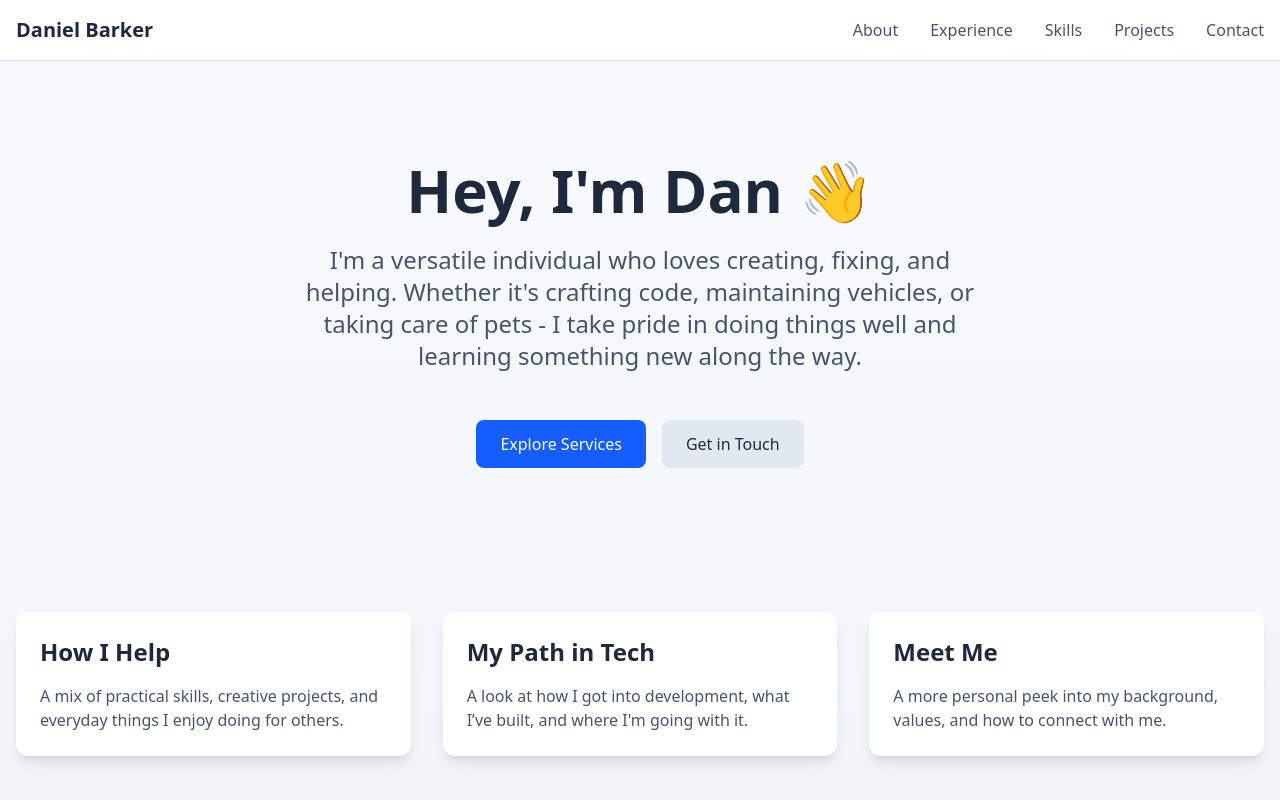
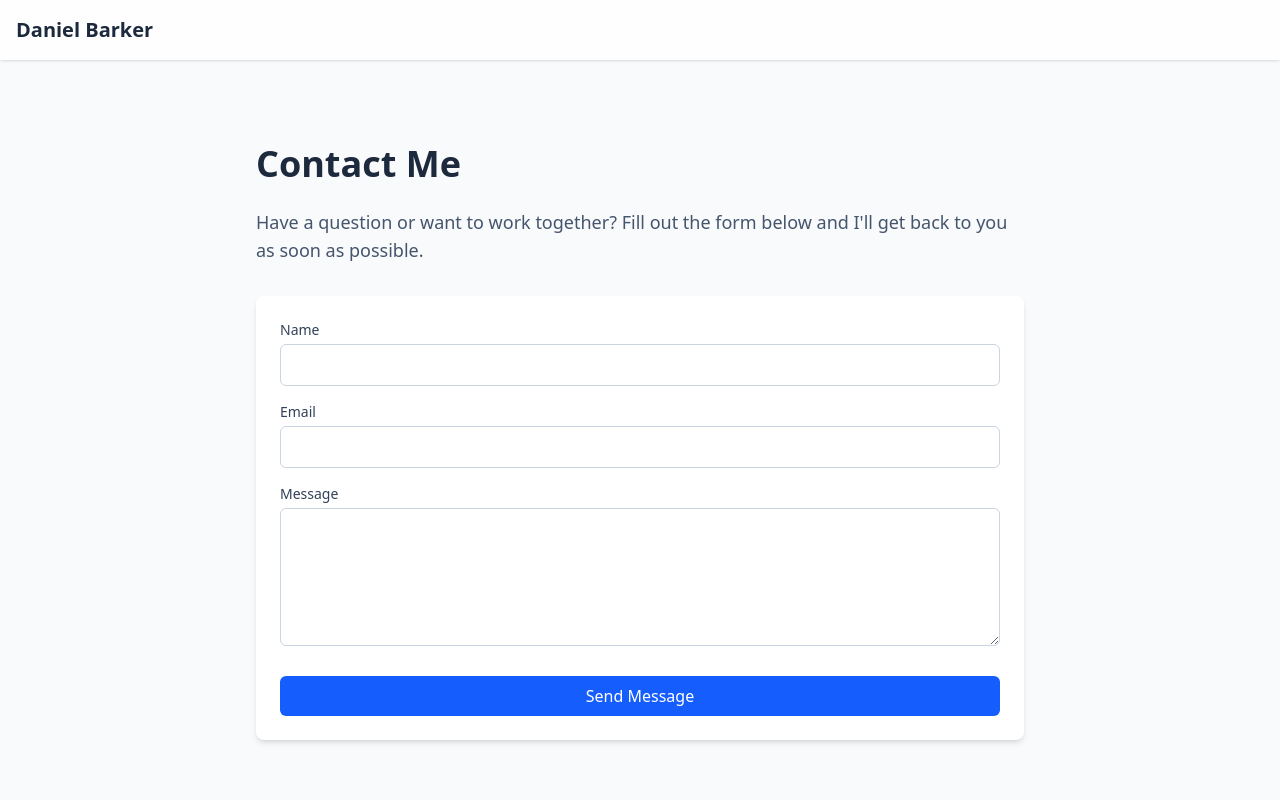
Before and after one commit to daniel-barker/dan-barker, a SvelteKit app: page / in a window 1280 px wide. Shown: the top 800 px of the page. Built offline with nearby package versions, Linux system fonts and the light colour scheme.

Commit message:
contact me. bbt is where it's at

```diff
--- a/src/app.css
+++ b/src/app.css
@@ -1,3 +1,2 @@
-@import 'tailwindcss';
-@plugin '@tailwindcss/forms';
-@plugin '@tailwindcss/typography';
+/* Tailwind CSS v4 setup */
+@import "tailwindcss";
--- a/src/routes/+layout.svelte
+++ b/src/routes/+layout.svelte
@@ -9,10 +9,10 @@
 	let { children } = $props();
 
 	const navItems = [
-		{ href: '#about', text: 'About' },
-		{ href: '#experience', text: 'Experience' },
-		{ href: '#skills', text: 'Skills' },
-		{ href: '#projects', text: 'Projects' },
+		{ href: '/about', text: 'About' },
+		{ href: '/dev#projects', text: 'Experience' },
+		{ href: '/life', text: 'Skills' },
+		{ href: '/dev', text: 'Projects' },
 		{ href: '/contact', text: 'Contact' }
 	];
 </script>
@@ -24,7 +24,7 @@
 		<nav class="container mx-auto px-4 py-4">
 			<div class="flex items-center justify-between">
 				<a href="/" class="text-xl font-bold text-slate-800 dark:text-white">Daniel Barker</a>
-				<ul class="hidden space-x-8 md:flex">
+				<!-- <ul class="hidden space-x-8 md:flex">
 					{#each navItems as item}
 						<li>
 							<a
@@ -35,7 +35,7 @@
 							</a>
 						</li>
 					{/each}
-				</ul>
+				</ul> -->
 				<button
 					class="p-2 text-slate-600 hover:text-slate-900 md:hidden dark:text-slate-300 dark:hover:text-white"
 					aria-label="Menu"
--- a/src/routes/+page.svelte
+++ b/src/routes/+page.svelte
@@ -1,56 +1,137 @@
 <script>
-  import { fade } from 'svelte/transition';
+	import { onMount } from 'svelte';
+
+	let formData = {
+		name: '',
+		email: '',
+		message: ''
+	};
+
+	let status = {
+		submitting: false,
+		success: false,
+		error: false,
+		message: ''
+	};
+
+	// Google Apps Script deployment ID - you'll need to replace this with your actual deployment ID
+	// after setting up your Google Apps Script
+	const SCRIPT_URL =
+		'https://script.google.com/macros/s/AKfycbyNy63vNFOQfXmPHgqtneinIwpvCcpqUjMunBXudpwSvxjHVattJQjCntG3QkAjkUUCsA/exec';
+
+	async function handleSubmit() {
+		status.submitting = true;
+		status.success = false;
+		status.error = false;
+		status.message = '';
+
+		try {
+			const response = await fetch(SCRIPT_URL, {
+				method: 'POST',
+				mode: 'no-cors', // This is important for CORS issues with Google Apps Script
+				headers: {
+					'Content-Type': 'application/json'
+				},
+				body: JSON.stringify(formData)
+			});
+
+			// Since mode is 'no-cors', we can't actually read the response
+			// So we assume success if no error is thrown
+			status.success = true;
+			status.message = 'Your message has been sent! I will get back to you soon.';
+
+			// Reset form
+			formData = {
+				name: '',
+				email: '',
+				message: ''
+			};
+		} catch (error) {
+			status.error = true;
+			status.message = 'There was an error sending your message. Please try again.';
+			console.error('Form submission error:', error);
+		} finally {
+			status.submitting = false;
+		}
+	}
 </script>
 
-<main class="min-h-screen bg-gradient-to-b from-slate-50 to-slate-100 dark:from-slate-900 dark:to-slate-800">
-  <!-- Hero Section -->
-  <section class="container mx-auto px-4 py-20 flex flex-col items-center text-center" in:fade>
-    <h1 class="text-5xl md:text-6xl font-bold text-slate-800 dark:text-white mb-6">
-      Hey, I'm Dan 👋
-    </h1>
-    <p class="text-xl md:text-2xl text-slate-600 dark:text-slate-300 max-w-2xl mb-12">
-      I'm a versatile individual who loves creating, fixing, and helping. Whether it's crafting code, maintaining vehicles, or taking care of pets - I take pride in doing things well and learning something new along the way.
-    </p>
-    <div class="flex gap-4">
-      <a href="#services" class="px-6 py-3 bg-blue-600 hover:bg-blue-700 text-white rounded-lg transition-colors">
-        Explore Services
-      </a>
-      <a href="#contact" class="px-6 py-3 bg-slate-200 hover:bg-slate-300 dark:bg-slate-700 dark:hover:bg-slate-600 text-slate-800 dark:text-white rounded-lg transition-colors">
-        Get in Touch
-      </a>
-    </div>
-  </section>
+<svelte:head>
+	<title>Contact | Daniel Barker</title>
+	<meta name="description" content="Get in touch with Daniel Barker, freelance web developer." />
+</svelte:head>
 
-  <!-- Main Sections Navigation -->
-  <section class="container mx-auto px-4 py-16 grid md:grid-cols-3 gap-8">
-    <!-- Services Card -->
-    <a href="/services" class="group p-6 bg-white dark:bg-slate-800 rounded-xl shadow-lg hover:shadow-xl transition-all">
-      <h2 class="text-2xl font-bold text-slate-800 dark:text-white mb-4 group-hover:text-blue-600 dark:group-hover:text-blue-400 transition-colors">
-        How I Help
-      </h2>
-      <p class="text-slate-600 dark:text-slate-300">
-        A mix of practical skills, creative projects, and everyday things I enjoy doing for others.
-      </p>
-    </a>
+<section class="container mx-auto px-4 py-16">
+	<div class="mx-auto max-w-3xl">
+		<h1 class="mb-6 text-4xl font-bold text-slate-800 dark:text-white">Contact Me</h1>
+		<p class="mb-8 text-lg text-slate-600 dark:text-slate-300">
+			Have a question or want to work together? Fill out the form below and I'll get back to you as
+			soon as possible.
+		</p>
 
-    <!-- Projects Card -->
-    <a href="/projects" class="group p-6 bg-white dark:bg-slate-800 rounded-xl shadow-lg hover:shadow-xl transition-all">
-      <h2 class="text-2xl font-bold text-slate-800 dark:text-white mb-4 group-hover:text-blue-600 dark:group-hover:text-blue-400 transition-colors">
-        My Path in Tech
-      </h2>
-      <p class="text-slate-600 dark:text-slate-300">
-        A look at how I got into development, what I’ve built, and where I'm going with it.
-      </p>
-    </a>
+		<form
+			on:submit|preventDefault={handleSubmit}
+			class="rounded-lg bg-white p-6 shadow-md dark:bg-slate-800"
+		>
+			<div class="mb-4">
+				<label for="name" class="mb-1 block text-sm font-medium text-slate-700 dark:text-slate-300"
+					>Name</label
+				>
+				<input
+					type="text"
+					id="name"
+					bind:value={formData.name}
+					required
+					class="w-full rounded-md border border-slate-300 px-4 py-2 focus:border-blue-500 focus:ring-2 focus:ring-blue-500 dark:border-slate-600 dark:bg-slate-700 dark:text-white"
+				/>
+			</div>
 
-    <!-- About/Contact Card -->
-    <a href="/me" class="group p-6 bg-white dark:bg-slate-800 rounded-xl shadow-lg hover:shadow-xl transition-all">
-      <h2 class="text-2xl font-bold text-slate-800 dark:text-white mb-4 group-hover:text-blue-600 dark:group-hover:text-blue-400 transition-colors">
-        Meet Me
-      </h2>
-      <p class="text-slate-600 dark:text-slate-300">
-        A more personal peek into my background, values, and how to connect with me.
-      </p>
-    </a>
-  </section>
-</main>
+			<div class="mb-4">
+				<label for="email" class="mb-1 block text-sm font-medium text-slate-700 dark:text-slate-300"
+					>Email</label
+				>
+				<input
+					type="email"
+					id="email"
+					bind:value={formData.email}
+					required
+					class="w-full rounded-md border border-slate-300 px-4 py-2 focus:border-blue-500 focus:ring-2 focus:ring-blue-500 dark:border-slate-600 dark:bg-slate-700 dark:text-white"
+				/>
+			</div>
+
+			<div class="mb-6">
+				<label
+					for="message"
+					class="mb-1 block text-sm font-medium text-slate-700 dark:text-slate-300">Message</label
+				>
+				<textarea
+					id="message"
+					bind:value={formData.message}
+					required
+					rows="5"
+					class="w-full rounded-md border border-slate-300 px-4 py-2 focus:border-blue-500 focus:ring-2 focus:ring-blue-500 dark:border-slate-600 dark:bg-slate-700 dark:text-white"
+				></textarea>
+			</div>
+
+			{#if status.success}
+				<div
+					class="mb-6 rounded-md bg-green-100 p-3 text-green-800 dark:bg-green-900 dark:text-green-100"
+				>
+					{status.message}
+				</div>
+			{:else if status.error}
+				<div class="mb-6 rounded-md bg-red-100 p-3 text-red-800 dark:bg-red-900 dark:text-red-100">
+					{status.message}
+				</div>
+			{/if}
+
+			<button
+				type="submit"
+				disabled={status.submitting}
+				class="w-full rounded-md bg-blue-600 px-4 py-2 font-medium text-white transition-colors hover:bg-blue-700 focus:ring-2 focus:ring-blue-500 focus:ring-offset-2 focus:outline-none disabled:cursor-not-allowed disabled:opacity-50"
+			>
+				{status.submitting ? 'Sending...' : 'Send Message'}
+			</button>
+		</form>
+	</div>
+</section>
--- a/src/routes/contact/+page.svelte
+++ /dev/null
@@ -1,137 +0,0 @@
-<script>
-	import { onMount } from 'svelte';
-
-	let formData = {
-		name: '',
-		email: '',
-		message: ''
-	};
-
-	let status = {
-		submitting: false,
-		success: false,
-		error: false,
-		message: ''
-	};
-
-	// Google Apps Script deployment ID - you'll need to replace this with your actual deployment ID
-	// after setting up your Google Apps Script
-	const SCRIPT_URL =
-		'https://script.google.com/macros/s/AKfycbyNy63vNFOQfXmPHgqtneinIwpvCcpqUjMunBXudpwSvxjHVattJQjCntG3QkAjkUUCsA/exec';
-
-	async function handleSubmit() {
-		status.submitting = true;
-		status.success = false;
-		status.error = false;
-		status.message = '';
-
-		try {
-			const response = await fetch(SCRIPT_URL, {
-				method: 'POST',
-				mode: 'no-cors', // This is important for CORS issues with Google Apps Script
-				headers: {
-					'Content-Type': 'application/json'
-				},
-				body: JSON.stringify(formData)
-			});
-
-			// Since mode is 'no-cors', we can't actually read the response
-			// So we assume success if no error is thrown
-			status.success = true;
-			status.message = 'Your message has been sent! I will get back to you soon.';
-
-			// Reset form
-			formData = {
-				name: '',
-				email: '',
-				message: ''
-			};
-		} catch (error) {
-			status.error = true;
-			status.message = 'There was an error sending your message. Please try again.';
-			console.error('Form submission error:', error);
-		} finally {
-			status.submitting = false;
-		}
-	}
-</script>
-
-<svelte:head>
-	<title>Contact | Daniel Barker</title>
-	<meta name="description" content="Get in touch with Daniel Barker, freelance web developer." />
-</svelte:head>
-
-<section class="container mx-auto px-4 py-16">
-	<div class="mx-auto max-w-3xl">
-		<h1 class="mb-6 text-4xl font-bold text-slate-800 dark:text-white">Contact Me</h1>
-		<p class="mb-8 text-lg text-slate-600 dark:text-slate-300">
-			Have a question or want to work together? Fill out the form below and I'll get back to you as
-			soon as possible.
-		</p>
-
-		<form
-			on:submit|preventDefault={handleSubmit}
-			class="rounded-lg bg-white p-6 shadow-md dark:bg-slate-800"
-		>
-			<div class="mb-4">
-				<label for="name" class="mb-1 block text-sm font-medium text-slate-700 dark:text-slate-300"
-					>Name</label
-				>
-				<input
-					type="text"
-					id="name"
-					bind:value={formData.name}
-					required
-					class="w-full rounded-md border border-slate-300 px-4 py-2 focus:border-blue-500 focus:ring-2 focus:ring-blue-500 dark:border-slate-600 dark:bg-slate-700 dark:text-white"
-				/>
-			</div>
-
-			<div class="mb-4">
-				<label for="email" class="mb-1 block text-sm font-medium text-slate-700 dark:text-slate-300"
-					>Email</label
-				>
-				<input
-					type="email"
-					id="email"
-					bind:value={formData.email}
-					required
-					class="w-full rounded-md border border-slate-300 px-4 py-2 focus:border-blue-500 focus:ring-2 focus:ring-blue-500 dark:border-slate-600 dark:bg-slate-700 dark:text-white"
-				/>
-			</div>
-
-			<div class="mb-6">
-				<label
-					for="message"
-					class="mb-1 block text-sm font-medium text-slate-700 dark:text-slate-300">Message</label
-				>
-				<textarea
-					id="message"
-					bind:value={formData.message}
-					required
-					rows="5"
-					class="w-full rounded-md border border-slate-300 px-4 py-2 focus:border-blue-500 focus:ring-2 focus:ring-blue-500 dark:border-slate-600 dark:bg-slate-700 dark:text-white"
-				></textarea>
-			</div>
-
-			{#if status.success}
-				<div
-					class="mb-6 rounded-md bg-green-100 p-3 text-green-800 dark:bg-green-900 dark:text-green-100"
-				>
-					{status.message}
-				</div>
-			{:else if status.error}
-				<div class="mb-6 rounded-md bg-red-100 p-3 text-red-800 dark:bg-red-900 dark:text-red-100">
-					{status.message}
-				</div>
-			{/if}
-
-			<button
-				type="submit"
-				disabled={status.submitting}
-				class="w-full rounded-md bg-blue-600 px-4 py-2 font-medium text-white transition-colors hover:bg-blue-700 focus:ring-2 focus:ring-blue-500 focus:ring-offset-2 focus:outline-none disabled:cursor-not-allowed disabled:opacity-50"
-			>
-				{status.submitting ? 'Sending...' : 'Send Message'}
-			</button>
-		</form>
-	</div>
-</section>
--- a/src/routes/dev/+page.svelte
+++ b/src/routes/dev/+page.svelte
@@ -69,7 +69,7 @@
 					View My Work
 				</a>
 				<a
-					href="#contact"
+					href="/contact"
 					class="rounded-lg border-2 border-slate-800 px-8 py-3 font-semibold text-slate-800 transition-colors hover:bg-slate-800 hover:text-white dark:border-white dark:text-white dark:hover:bg-white dark:hover:text-slate-900"
 				>
 					Get in Touch
@@ -356,7 +356,7 @@
 				Have a project in mind? I'd love to help bring your ideas to life.
 			</p>
 			<a
-				href="mailto:dan@dan-barker.com"
+				href="/contact"
 				class="inline-flex items-center gap-2 bg-[#FF6B6B] hover:bg-[#FF5555] text-white font-semibold px-8 py-4 rounded-lg transition-colors"
 			>
 				<svg
```
Also changed, not shown: src/routes/dev/projects/+page.svelte (added, +38 -0 lines), src/routes/nothing.svelte (added, +23 -0 lines), src/routes/about/+page.svelte (renamed from src/routes/me/+page.svelte).
